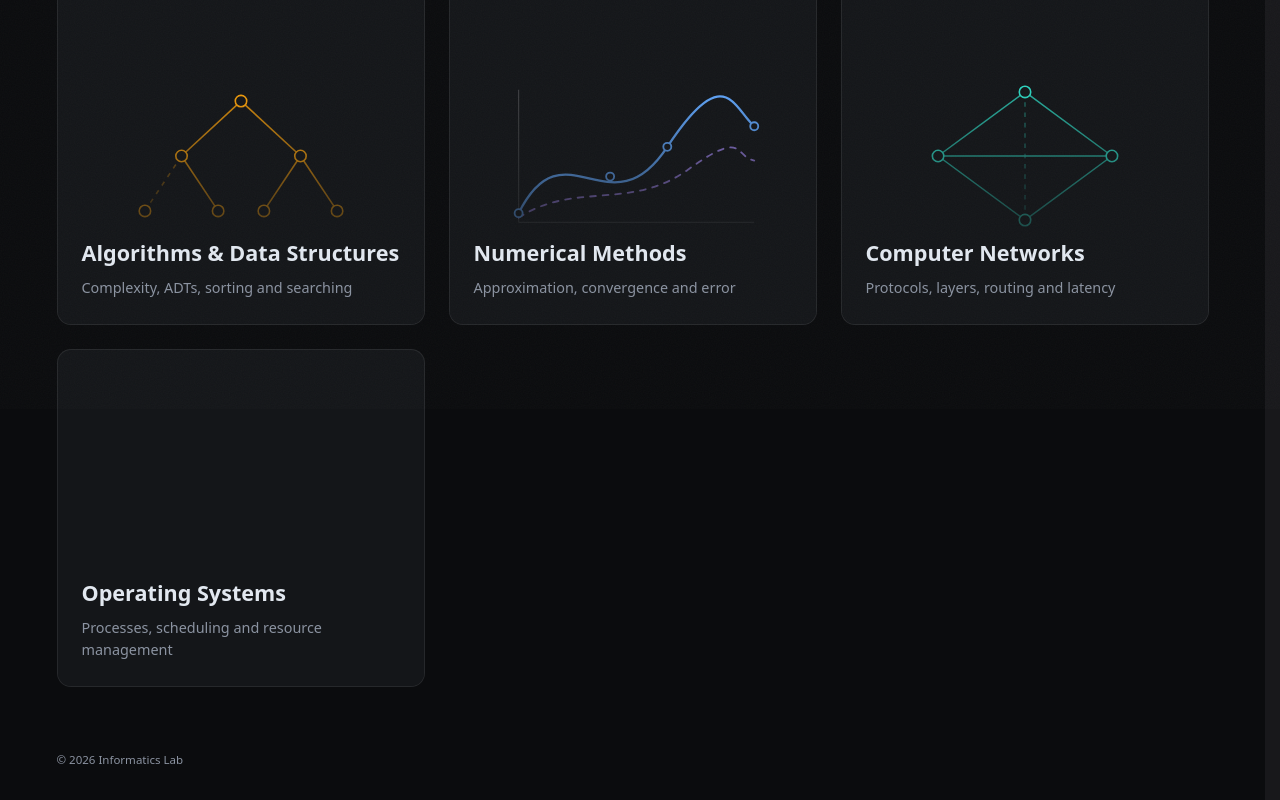
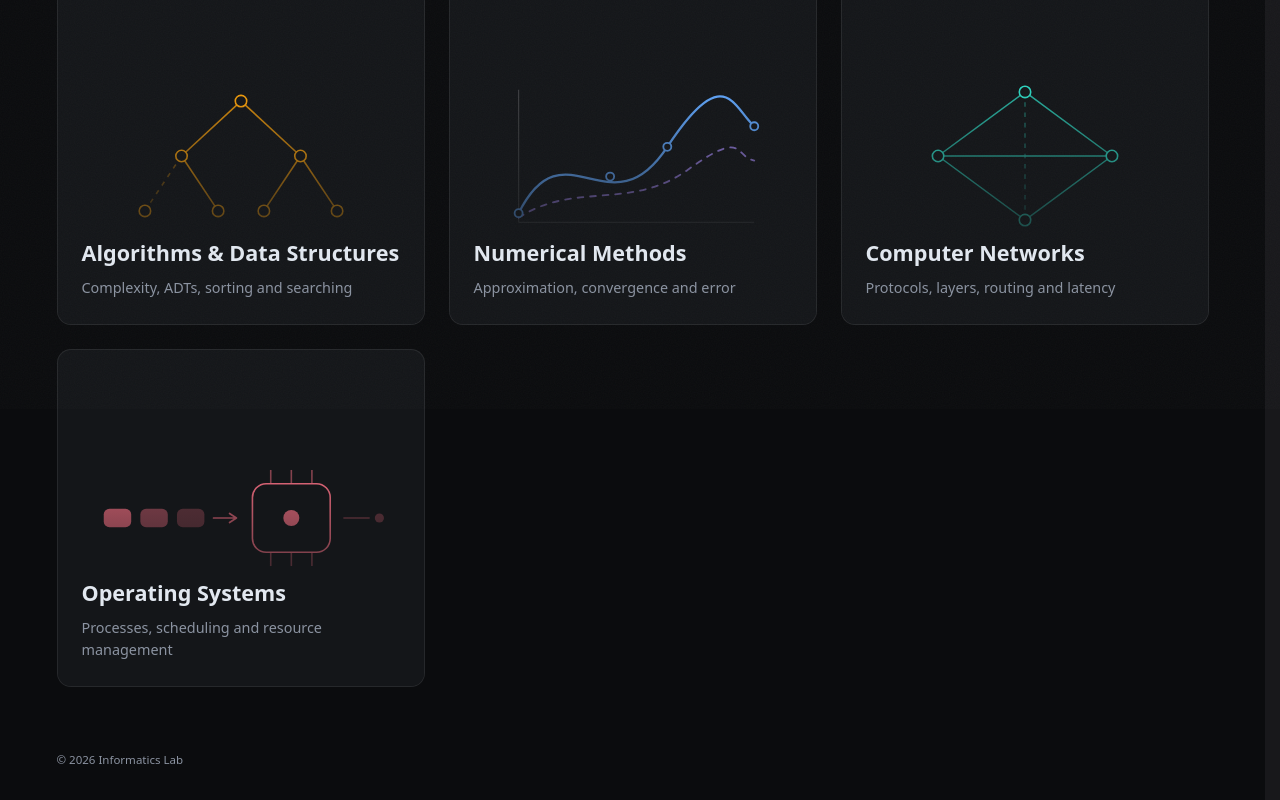
Before and after one commit to nicopowell/informatics-lab, a React (Vite) app: page / in a window 1280 px wide. Shown: the part 391-1191 px from the top of the page. Built offline with nearby package versions, Linux system fonts and the light colour scheme.

Commit message:
fix: add the missing artwork for the operating systems module and topic

```diff
--- a/src/components/catalogue-card.css
+++ b/src/components/catalogue-card.css
@@ -141,6 +141,10 @@
   color: #2dd4bf;
 }
 
+.module-art--operating-systems {
+  color: #fb7185;
+}
+
 /* Per-module accent: colors the card artwork and the hover border. Every
    card carries the class of the module it belongs to, hero cards included. */
 .catalogue-card--algorithms {
@@ -154,3 +158,7 @@
 .catalogue-card--networks {
   --card-accent: #2dd4bf;
 }
+
+.catalogue-card--operating-systems {
+  --card-accent: #fb7185;
+}
--- a/src/modules/moduleArt.tsx
+++ b/src/modules/moduleArt.tsx
@@ -92,10 +92,56 @@ function NetworksArt() {
   )
 }
 
+function OperatingSystemsArt() {
+  return (
+    <svg
+      className="module-art--operating-systems"
+      viewBox="0 0 320 200"
+      fill="none"
+      aria-hidden="true"
+    >
+      <g stroke="currentColor" strokeWidth="1.4">
+        <rect x="170" y="70" width="68" height="60" rx="12" />
+      </g>
+      <g stroke="currentColor" strokeWidth="1.4" opacity="0.55">
+        <line x1="186" y1="58" x2="186" y2="70" />
+        <line x1="204" y1="58" x2="204" y2="70" />
+        <line x1="222" y1="58" x2="222" y2="70" />
+        <line x1="186" y1="130" x2="186" y2="142" />
+        <line x1="204" y1="130" x2="204" y2="142" />
+        <line x1="222" y1="130" x2="222" y2="142" />
+      </g>
+      <circle cx="204" cy="100" r="7" fill="currentColor" opacity="0.9" />
+      <g fill="currentColor">
+        <rect x="40" y="92" width="24" height="16" rx="5" opacity="0.85" />
+        <rect x="72" y="92" width="24" height="16" rx="5" opacity="0.55" />
+        <rect x="104" y="92" width="24" height="16" rx="5" opacity="0.35" />
+      </g>
+      <path
+        d="M136 100 H156 M156 100 l-6 -4 M156 100 l-6 4"
+        stroke="currentColor"
+        strokeWidth="1.5"
+        strokeLinecap="round"
+        strokeLinejoin="round"
+        opacity="0.8"
+      />
+      <path
+        d="M250 100 H272"
+        stroke="currentColor"
+        strokeWidth="1.4"
+        strokeLinecap="round"
+        opacity="0.4"
+      />
+      <circle cx="281" cy="100" r="4" fill="currentColor" opacity="0.35" />
+    </svg>
+  )
+}
+
 const ART: Record<string, ReactNode> = {
   algorithms: <AlgorithmsArt />,
   numerical: <NumericalArt />,
   networks: <NetworksArt />,
+  'operating-systems': <OperatingSystemsArt />,
 }
 
 type ModuleArtProps = {
--- a/src/modules/topicArt.tsx
+++ b/src/modules/topicArt.tsx
@@ -282,6 +282,37 @@ function TransportArt() {
   )
 }
 
+function ProcessManagementArt() {
+  return (
+    <svg viewBox="0 0 200 100" fill="none" aria-hidden="true">
+      <g fill="currentColor">
+        <rect x="28" y="20" width="34" height="13" rx="5" opacity="0.8" />
+        <rect x="28" y="44" width="34" height="13" rx="5" opacity="0.5" />
+        <rect x="28" y="68" width="34" height="13" rx="5" opacity="0.3" />
+      </g>
+      <path
+        d="M76 50 H104 M104 50 l-6 -4 M104 50 l-6 4"
+        stroke="currentColor"
+        strokeWidth="1.5"
+        strokeLinecap="round"
+        strokeLinejoin="round"
+        opacity="0.7"
+      />
+      <rect
+        x="114"
+        y="34"
+        width="44"
+        height="32"
+        rx="8"
+        stroke="currentColor"
+        strokeWidth="1.5"
+        opacity="0.85"
+      />
+      <circle cx="136" cy="50" r="4" fill="currentColor" />
+    </svg>
+  )
+}
+
 const ART: Record<string, ReactNode> = {
   sorting: <SortingArt />,
   searching: <SearchingArt />,
@@ -294,6 +325,7 @@ const ART: Record<string, ReactNode> = {
   layers: <LayersArt />,
   routing: <RoutingArt />,
   transport: <TransportArt />,
+  'process-management': <ProcessManagementArt />,
 }
 
 type TopicArtProps = {
```
